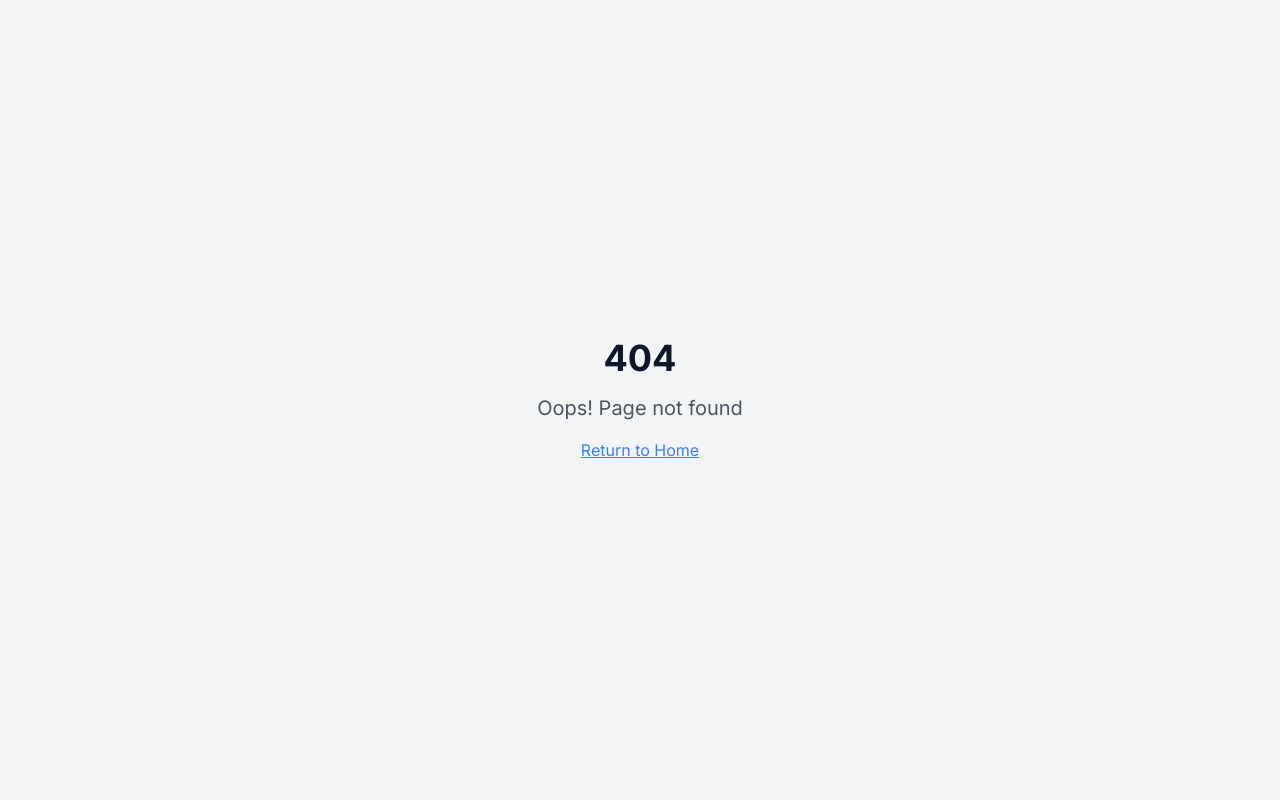
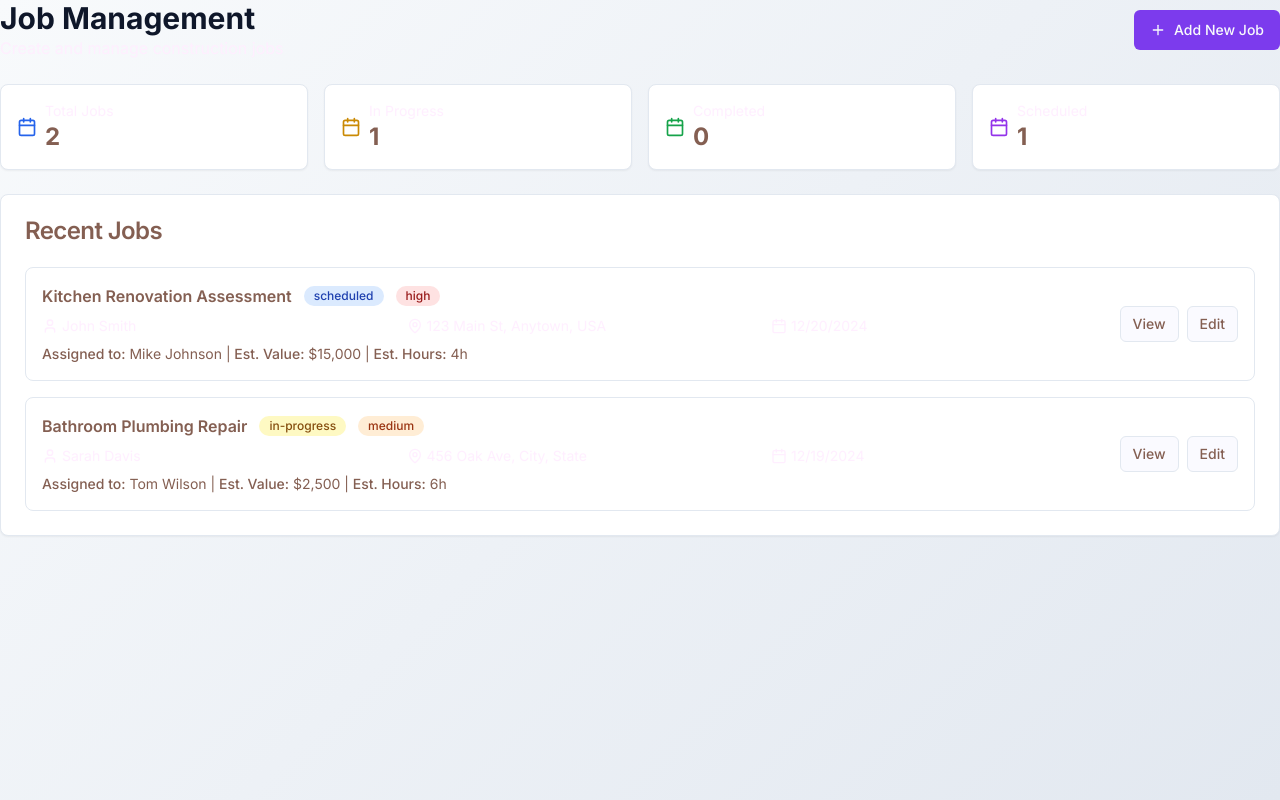
Before and after one commit to Sb253/Tempo-Loveable-JobBlox-Downgrade, a React (Vite) app: page /jobs in a window 1280 px wide. Before the commit this address had no page. Built offline with nearby package versions, Linux system fonts and the light colour scheme.

Commit message:
Add job section
Implement the add job section.

```diff
--- a/src/App.tsx
+++ b/src/App.tsx
@@ -7,6 +7,7 @@ import { BrowserRouter, Routes, Route } from "react-router-dom";
 import { ThemeProvider } from "@/components/ThemeProvider";
 import Index from "./pages/Index";
 import MembersArea from "./pages/MembersArea";
+import JobsPage from "./pages/JobsPage";
 import NotFound from "./pages/NotFound";
 
 const queryClient = new QueryClient();
@@ -21,6 +22,7 @@ const App = () => (
           <Routes>
             <Route path="/" element={<Index />} />
             <Route path="/members" element={<MembersArea />} />
+            <Route path="/jobs" element={<JobsPage />} />
             {/* ADD ALL CUSTOM ROUTES ABOVE THE CATCH-ALL "*" ROUTE */}
             <Route path="*" element={<NotFound />} />
           </Routes>
--- /dev/null
+++ b/src/components/AddJobSection.tsx
@@ -0,0 +1,228 @@
+
+import { useState } from 'react';
+import { Card, CardContent, CardHeader, CardTitle } from "@/components/ui/card";
+import { Button } from "@/components/ui/button";
+import { JobForm } from "@/components/JobForm";
+import { Plus, Calendar, MapPin, User } from "lucide-react";
+import { useToast } from "@/hooks/use-toast";
+
+interface Job {
+  id: string;
+  title: string;
+  customer: string;
+  status: 'scheduled' | 'in-progress' | 'completed' | 'cancelled';
+  priority: 'low' | 'medium' | 'high';
+  scheduledDate: string;
+  estimatedValue: number;
+  description: string;
+  address: string;
+  assignedTechnician: string;
+  estimatedHours: number;
+  jobType: 'inspection' | 'repair' | 'installation' | 'maintenance' | 'consultation';
+}
+
+interface AddJobSectionProps {
+  onJobAdd?: (job: Job) => void;
+}
+
+export const AddJobSection = ({ onJobAdd }: AddJobSectionProps) => {
+  const { toast } = useToast();
+  const [showJobForm, setShowJobForm] = useState(false);
+  const [recentJobs, setRecentJobs] = useState<Job[]>([
+    {
+      id: '1',
+      title: 'Kitchen Renovation Assessment',
+      customer: 'John Smith',
+      status: 'scheduled',
+      priority: 'high',
+      scheduledDate: '2024-12-20',
+      estimatedValue: 15000,
+      description: 'Complete kitchen assessment for renovation project',
+      address: '123 Main St, Anytown, USA',
+      assignedTechnician: 'Mike Johnson',
+      estimatedHours: 4,
+      jobType: 'inspection'
+    },
+    {
+      id: '2',
+      title: 'Bathroom Plumbing Repair',
+      customer: 'Sarah Davis',
+      status: 'in-progress',
+      priority: 'medium',
+      scheduledDate: '2024-12-19',
+      estimatedValue: 2500,
+      description: 'Fix leaking pipes and replace fixtures',
+      address: '456 Oak Ave, City, State',
+      assignedTechnician: 'Tom Wilson',
+      estimatedHours: 6,
+      jobType: 'repair'
+    }
+  ]);
+
+  const handleJobSave = (newJob: Job) => {
+    setRecentJobs(prev => [newJob, ...prev]);
+    onJobAdd?.(newJob);
+    setShowJobForm(false);
+
+    toast({
+      title: "Job Created Successfully!",
+      description: `"${newJob.title}" has been added to the schedule.`
+    });
+  };
+
+  const getStatusColor = (status: string) => {
+    switch (status) {
+      case 'scheduled': return 'bg-blue-100 text-blue-800 dark:bg-blue-900 dark:text-blue-200';
+      case 'in-progress': return 'bg-yellow-100 text-yellow-800 dark:bg-yellow-900 dark:text-yellow-200';
+      case 'completed': return 'bg-green-100 text-green-800 dark:bg-green-900 dark:text-green-200';
+      case 'cancelled': return 'bg-red-100 text-red-800 dark:bg-red-900 dark:text-red-200';
+      default: return 'bg-gray-100 text-gray-800 dark:bg-gray-800 dark:text-gray-200';
+    }
+  };
+
+  const getPriorityColor = (priority: string) => {
+    switch (priority) {
+      case 'high': return 'bg-red-100 text-red-800 dark:bg-red-900 dark:text-red-200';
+      case 'medium': return 'bg-orange-100 text-orange-800 dark:bg-orange-900 dark:text-orange-200';
+      case 'low': return 'bg-green-100 text-green-800 dark:bg-green-900 dark:text-green-200';
+      default: return 'bg-gray-100 text-gray-800 dark:bg-gray-800 dark:text-gray-200';
+    }
+  };
+
+  return (
+    <div className="space-y-6">
+      {/* Header */}
+      <div className="flex justify-between items-center">
+        <div>
+          <h1 className="text-3xl font-bold">Job Management</h1>
+          <p className="text-muted-foreground">Create and manage construction jobs</p>
+        </div>
+        <Button onClick={() => setShowJobForm(true)} className="flex items-center gap-2">
+          <Plus className="h-4 w-4" />
+          Add New Job
+        </Button>
+      </div>
+
+      {/* Quick Stats */}
+      <div className="grid grid-cols-1 md:grid-cols-4 gap-4">
+        <Card>
+          <CardContent className="p-4">
+            <div className="flex items-center gap-2">
+              <Calendar className="h-5 w-5 text-blue-600" />
+              <div>
+                <p className="text-sm text-muted-foreground">Total Jobs</p>
+                <p className="text-2xl font-bold">{recentJobs.length}</p>
+              </div>
+            </div>
+          </CardContent>
+        </Card>
+
+        <Card>
+          <CardContent className="p-4">
+            <div className="flex items-center gap-2">
+              <Calendar className="h-5 w-5 text-yellow-600" />
+              <div>
+                <p className="text-sm text-muted-foreground">In Progress</p>
+                <p className="text-2xl font-bold">
+                  {recentJobs.filter(job => job.status === 'in-progress').length}
+                </p>
+              </div>
+            </div>
+          </CardContent>
+        </Card>
+
+        <Card>
+          <CardContent className="p-4">
+            <div className="flex items-center gap-2">
+              <Calendar className="h-5 w-5 text-green-600" />
+              <div>
+                <p className="text-sm text-muted-foreground">Completed</p>
+                <p className="text-2xl font-bold">
+                  {recentJobs.filter(job => job.status === 'completed').length}
+                </p>
+              </div>
+            </div>
+          </CardContent>
+        </Card>
+
+        <Card>
+          <CardContent className="p-4">
+            <div className="flex items-center gap-2">
+              <Calendar className="h-5 w-5 text-purple-600" />
+              <div>
+                <p className="text-sm text-muted-foreground">Scheduled</p>
+                <p className="text-2xl font-bold">
+                  {recentJobs.filter(job => job.status === 'scheduled').length}
+                </p>
+              </div>
+            </div>
+          </CardContent>
+        </Card>
+      </div>
+
+      {/* Recent Jobs */}
+      <Card>
+        <CardHeader>
+          <CardTitle>Recent Jobs</CardTitle>
+        </CardHeader>
+        <CardContent>
+          <div className="space-y-4">
+            {recentJobs.map((job) => (
+              <div key={job.id} className="flex items-center justify-between p-4 border rounded-lg">
+                <div className="flex-1">
+                  <div className="flex items-center gap-3 mb-2">
+                    <h3 className="font-semibold">{job.title}</h3>
+                    <span className={`inline-flex items-center px-2.5 py-0.5 rounded-full text-xs font-medium ${getStatusColor(job.status)}`}>
+                      {job.status}
+                    </span>
+                    <span className={`inline-flex items-center px-2.5 py-0.5 rounded-full text-xs font-medium ${getPriorityColor(job.priority)}`}>
+                      {job.priority}
+                    </span>
+                  </div>
+
+                  <div className="grid grid-cols-1 md:grid-cols-3 gap-4 text-sm text-muted-foreground">
+                    <div className="flex items-center gap-1">
+                      <User className="h-4 w-4" />
+                      {job.customer}
+                    </div>
+                    <div className="flex items-center gap-1">
+                      <MapPin className="h-4 w-4" />
+                      {job.address}
+                    </div>
+                    <div className="flex items-center gap-1">
+                      <Calendar className="h-4 w-4" />
+                      {new Date(job.scheduledDate).toLocaleDateString()}
+                    </div>
+                  </div>
+
+                  <div className="mt-2 text-sm">
+                    <span className="font-medium">Assigned to:</span> {job.assignedTechnician} |
+                    <span className="font-medium"> Est. Value:</span> ${job.estimatedValue.toLocaleString()} |
+                    <span className="font-medium"> Est. Hours:</span> {job.estimatedHours}h
+                  </div>
+                </div>
+
+                <div className="flex gap-2">
+                  <Button variant="outline" size="sm">
+                    View
+                  </Button>
+                  <Button variant="outline" size="sm">
+                    Edit
+                  </Button>
+                </div>
+              </div>
+            ))}
+          </div>
+        </CardContent>
+      </Card>
+
+      {/* Job Form Modal */}
+      {showJobForm && (
+        <JobForm
+          onClose={() => setShowJobForm(false)}
+          onSave={handleJobSave}
+        />
+      )}
+    </div>
+  );
+};
--- /dev/null
+++ b/src/pages/JobsPage.tsx
@@ -0,0 +1,8 @@
+
+import { AddJobSection } from "@/components/AddJobSection";
+
+const JobsPage = () => {
+  return <AddJobSection />;
+};
+
+export default JobsPage;
```
